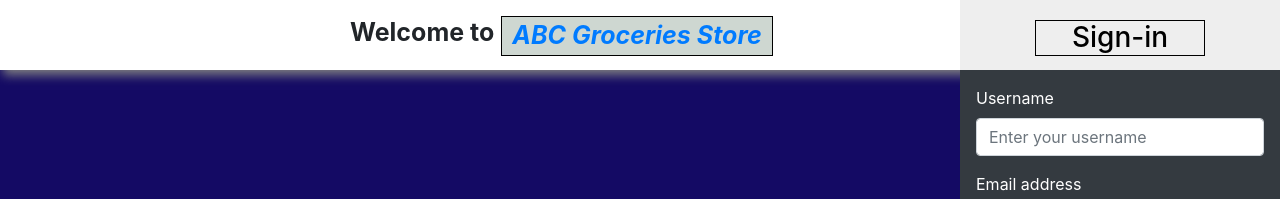
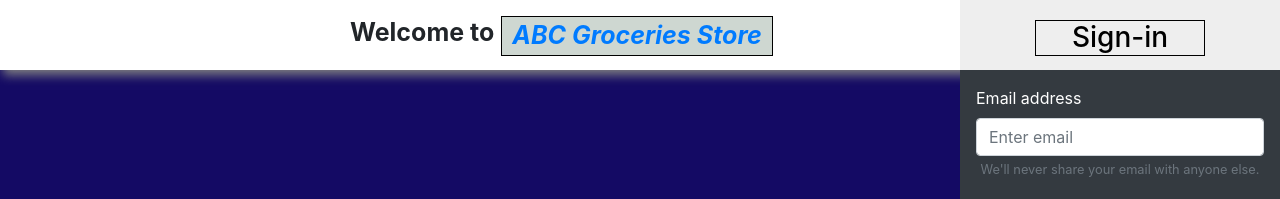
Before and after one commit to BisiDavi/groceriesabc, a Next.js app: page /auth/signin in a window 1280 px wide. Shown: the top 199 px of the page. Built offline with nearby package versions, Linux system fonts and the light colour scheme.

Commit message:
added formik

```diff
--- a/src/components/signinSidebar.tsx
+++ b/src/components/signinSidebar.tsx
@@ -3,7 +3,16 @@ import { Formik, Form, Field, ErrorMessage } from "formik";
 import Link from "next/link";
 import style from "../styles/sidebar.module.css";
 
-const SigninSidebar = (): JSX.Element => {
+interface ISigninform {
+  email: string;
+  password: string;
+}
+
+const SigninSidebar: React.FC<{}> = (): JSX.Element => {
+  const initialValues: ISigninform = {
+    email: "",
+    password: ""
+  };
   async function handleLogin() {
     const resp = await fetch("http:localhost:3000/api/login", {
       method: "POST",
@@ -21,9 +30,9 @@ const SigninSidebar = (): JSX.Element => {
     <div className={style.sidebar}>
       <h3>Sign-in</h3>
       <Formik
-        initialValues={{ email: "", password: "" }}
+        initialValues={initialValues}
         validate={values => {
-          const errors:any = {};
+          const errors: any = {};
           if (!values.email) {
             errors.email = "Email Required";
           } else if (
@@ -42,23 +51,6 @@ const SigninSidebar = (): JSX.Element => {
       >
         {({ isSubmitting }) => (
           <Form className={`${style.form} signin-form p-3 bg-dark`}>
-            <div className="form-group">
-              <label
-                className="float-left text-white"
-                htmlFor="exampleInputUsername"
-              >
-                Username
-              </label>
-              <Field
-                type="text"
-                name="name"
-                className="form-control"
-                id="exampleInputUsername"
-                aria-describedby="emailHelp"
-                placeholder="Enter your username"
-              />
-              <ErrorMessage name="name" component="div" />
-            </div>
             <div className="form-group">
               <label
                 className="float-left text-white"
--- a/src/components/signupSidebar.tsx
+++ b/src/components/signupSidebar.tsx
@@ -1,14 +1,6 @@
 import React, { useState } from "react";
 import Link from "next/link";
-import * as Yup from "yup";
-import {
-  Formik,
-  FormikErrors,
-  FormikProps,
-  Form,
-  Field,
-  FieldProps
-} from "formik";
+import { Formik, ErrorMessage, Form, Field, FieldProps } from "formik";
 import style from "../styles/sidebar.module.css";
 
 interface ISignupform {
@@ -28,12 +20,25 @@ const SignupSidebar: React.FC<{}> = () => {
       <h3>Sign-up</h3>
       <Formik
         initialValues={initialValues}
-        onSubmit={(values, actions) => {
-          console.log({ values, actions });
+        validate={values => {
+          const errors: any = {};
+          if (!values.email) {
+            errors.email = "Email Required";
+          } else if (
+            !/^[A-Z0-9._%+-]+@[A-Z0-9.-]+\.[A-Z]{2,}$/i.test(values.email)
+          ) {
+            errors.email = "Invalid email Address";
+          }
+          return errors;
+        }}
+        onSubmit={(values, { setSubmitting }) => {
+          setTimeout(() => {
             alert(JSON.stringify(values, null, 2));
-          actions.setSubmitting(false);
+            setSubmitting(false);
+          }, 400);
         }}
       >
+        {({ isSubmitting }) => (
           <Form className={`${style.form} signup-form p-3 bg-dark`}>
             <div className="form-group">
               <label
@@ -50,6 +55,7 @@ const SignupSidebar: React.FC<{}> = () => {
                 aria-describedby="nameHelp"
                 placeholder="Enter username"
               />
+              <ErrorMessage name="username" component="div" />
             </div>
             <div className="form-group">
               <label
@@ -66,6 +72,7 @@ const SignupSidebar: React.FC<{}> = () => {
                 aria-describedby="emailHelp"
                 placeholder="Enter email"
               />
+              <ErrorMessage name="email" component="div" />
               <small id="emailHelp" className="form-text text-muted">
                 We'll never share your email with anyone else.
               </small>
@@ -84,12 +91,18 @@ const SignupSidebar: React.FC<{}> = () => {
                 id="exampleInputPassword1"
                 placeholder="Password"
               />
+              <ErrorMessage name="password" component="div" />
             </div>
 
-          <button type="submit" className="btn btn-primary">
+            <button
+              type="submit"
+              disabled={isSubmitting}
+              className="btn btn-primary"
+            >
               Submit
             </button>
           </Form>
+        )}
       </Formik>
 
       <div className="alternative mt-3 mb-5">
```
Lines whose indentation alone changed are shown as unchanged.
